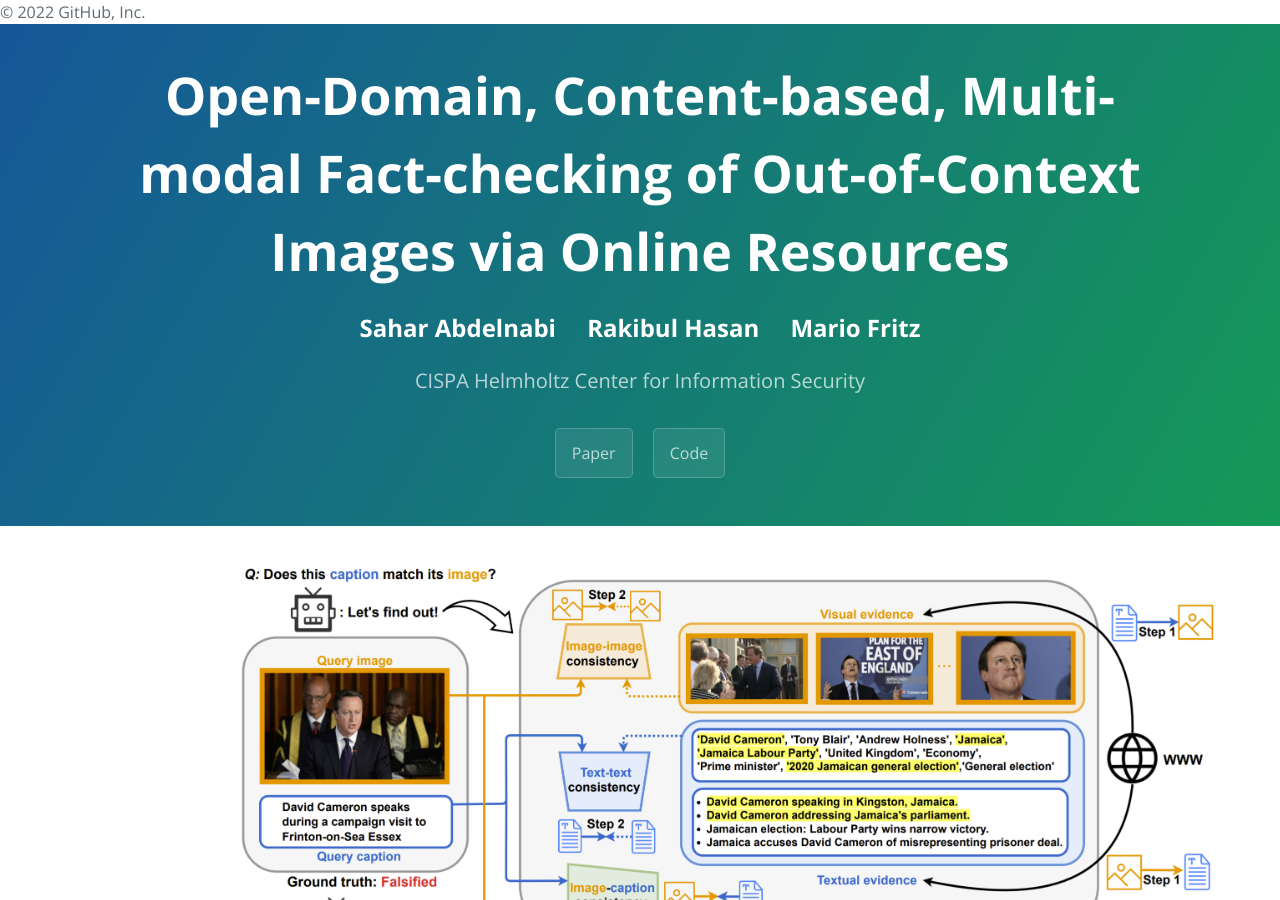
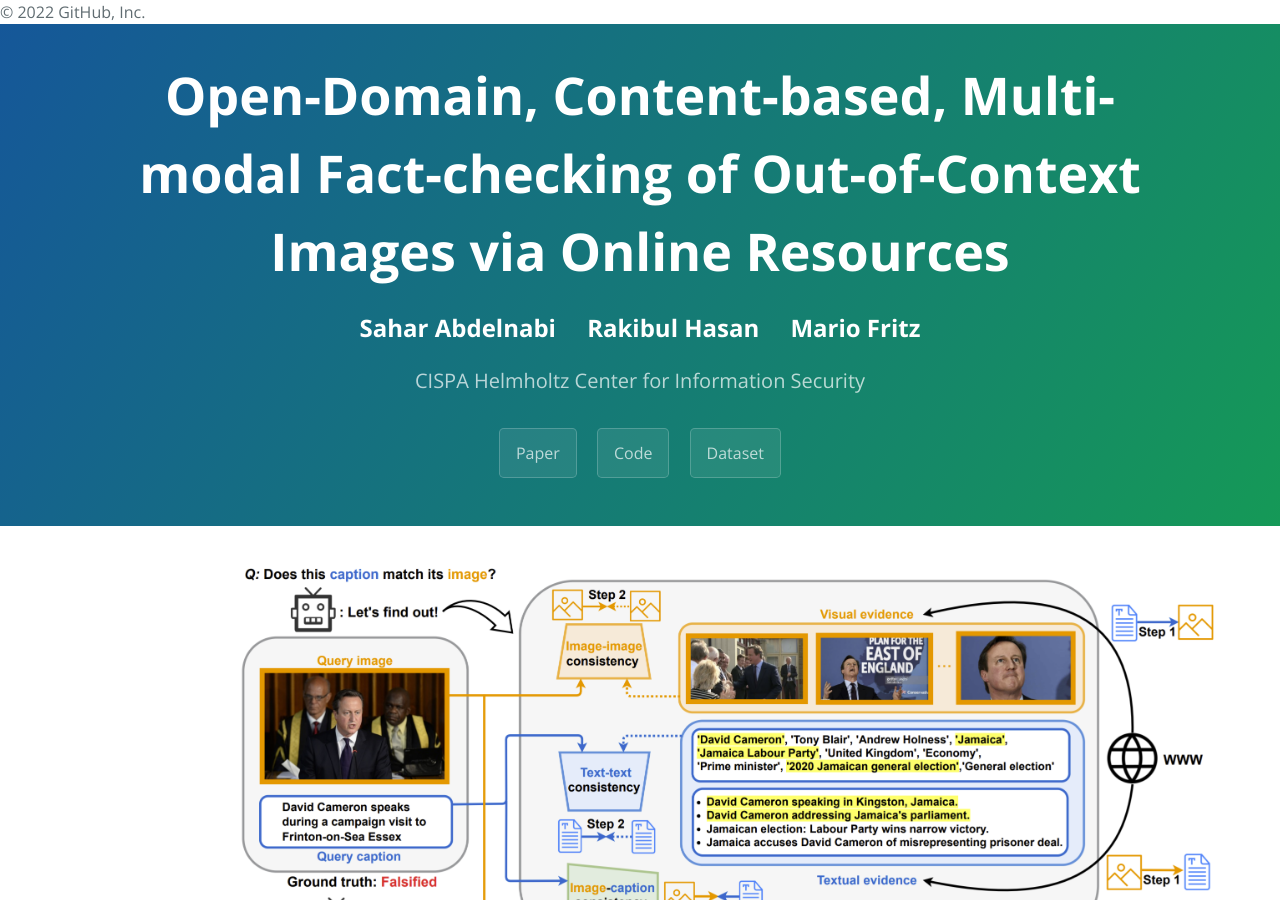
Before and after one commit to S-Abdelnabi/OoC-multi-modal-fc, a Jekyll site: the page built from index.md, in a window 1280 px wide and 900 px high. Built offline with Jekyll 4.4.1, drawn with Linux system fonts in a browser that asks for light colours; our own code applies the rules of GitHub Pages for plain Markdown files.

Commit message:
Update page-header.html

```diff
--- a/_includes/page-header.html
+++ b/_includes/page-header.html
@@ -5,5 +5,6 @@
   <h2 class="project-tagline">  <a href="https://cispa.saarland/" style={{site.auth_color}}> CISPA Helmholtz Center for Information Security</a></h2>
   <a href="{{site.paper_url}}" class="btn">Paper</a>
   <a href="{{site.github.repository_url}}" class="btn">Code</a>
+  <a href="{{site.github.repository_url}}" class="btn">Dataset</a>
   <!-- <a href="{{site.datasetlink}}" class="btn">Download Dataset</a> -->
 </section>
```
